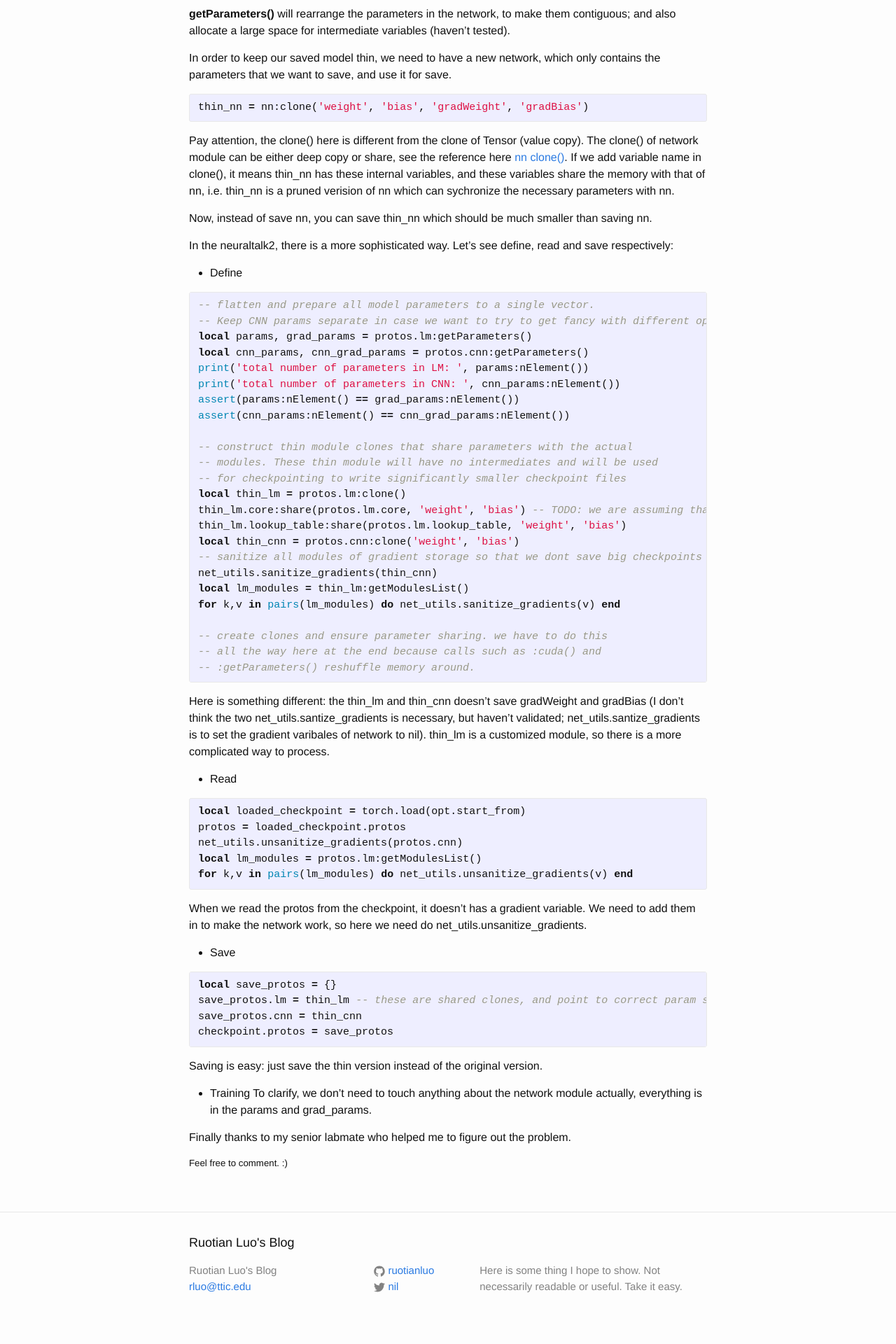
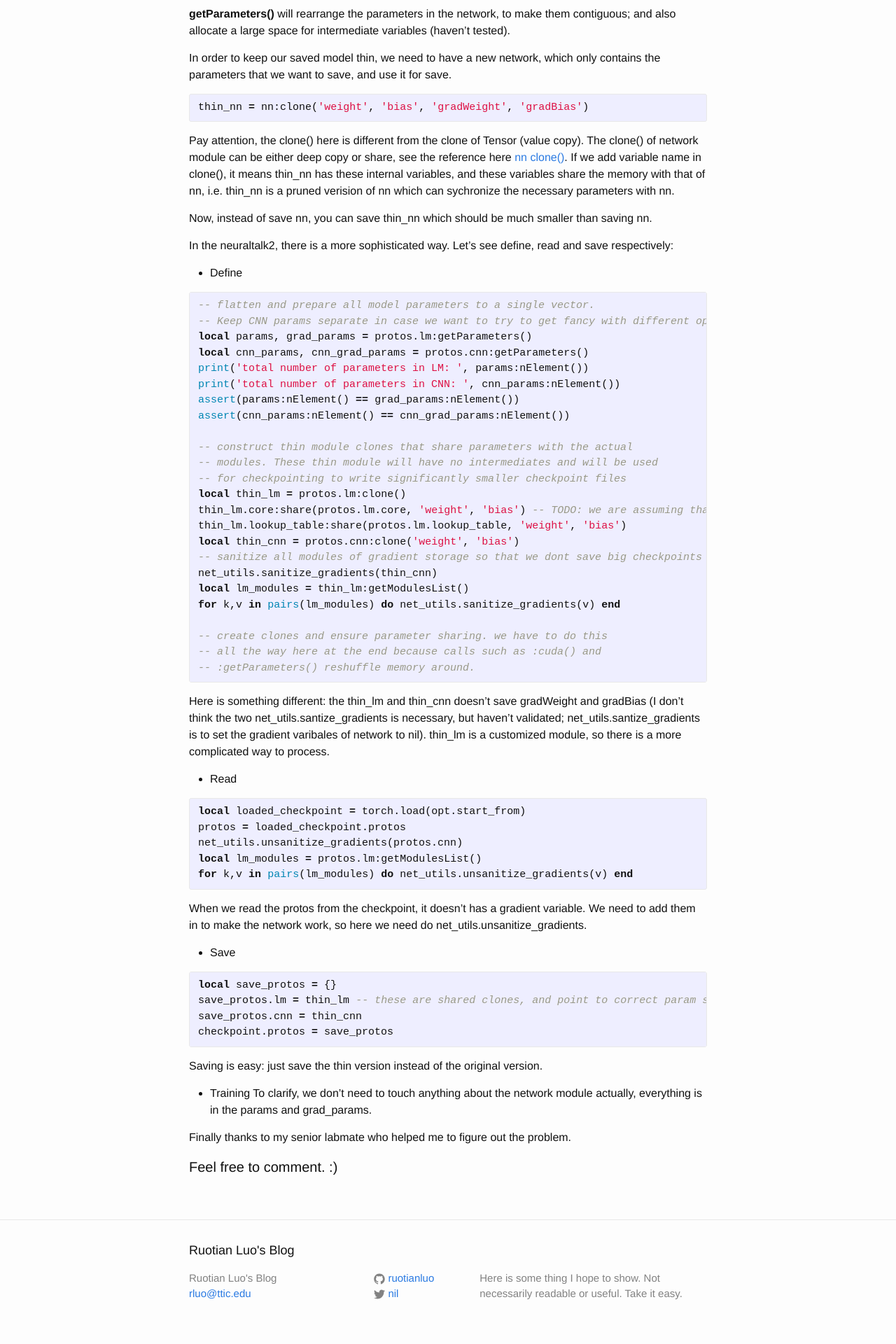
Before and after one commit to ruotianluo/ruotianluo.github.io, a Jekyll site: the page built from _posts/2016-01-25-network-model-explode.markdown, in a window 1280 px wide. Shown: the part 962-2882 px from the top of the page at 70% size. Built offline with Jekyll 4.4.1, drawn with Linux system fonts in a browser that asks for light colours; Markdown is read by kramdown in place of the engine named in the settings; comment, search, counter and statistics services are not loaded.

```diff
--- a/_posts/2016-01-25-network-model-explode.markdown
+++ b/_posts/2016-01-25-network-model-explode.markdown
@@ -92,4 +92,4 @@ To clarify, we don't need to touch anything about the network module actually, e
 
 Finally thanks to my senior labmate who helped me to figure out the problem.
 
-##### Feel free to comment. :)
+#### Feel free to comment. :)
```
